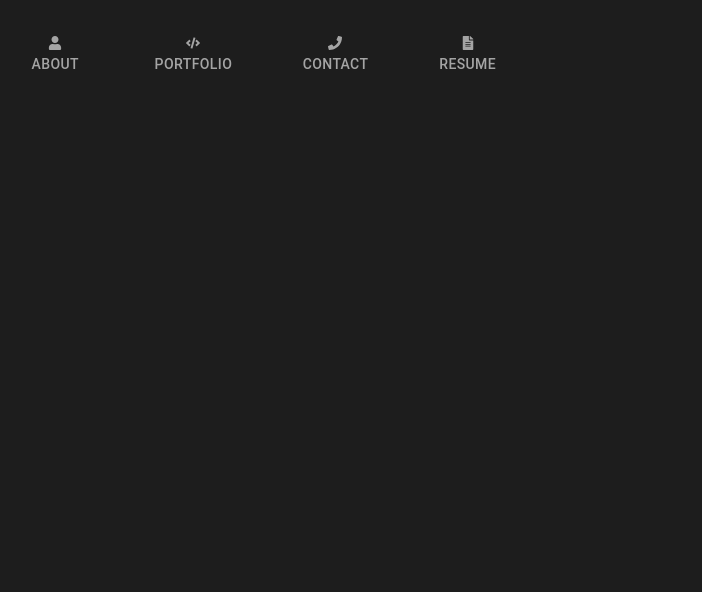
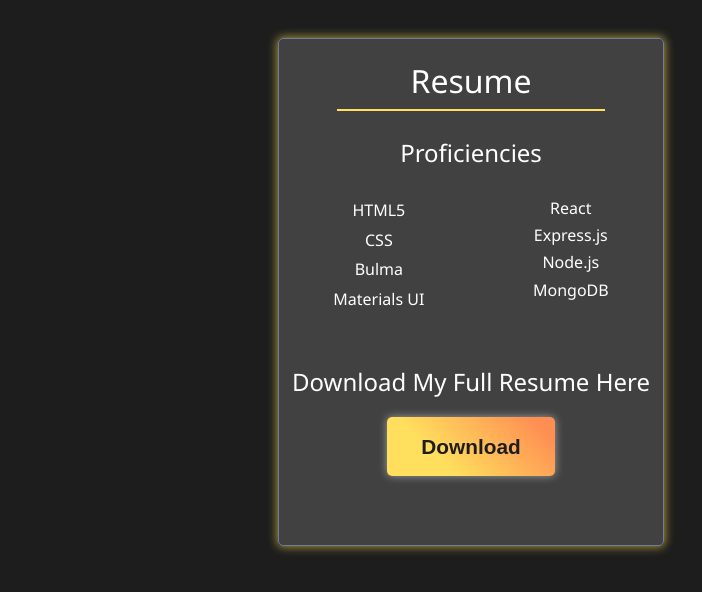
Before and after one commit to MackenzieJoyce/Portfolio, a React (Create React App) app: page /Portfolio/contact in a window 1280 px wide. Shown: the top 592 px of the page, without its empty margins (169-871 px from the left). Built offline with nearby package versions, Linux system fonts and the light colour scheme.

Commit message:
restart: added the Tab element back on but not the Tabs to go around it all

```diff
--- a/src/App.js
+++ b/src/App.js
@@ -1,4 +1,4 @@
-import React from 'react';
+import React, { useState } from 'react';
 import { BrowserRouter as Router, Routes, Route } from 'react-router-dom';
 
 import NavTabs from './pages/components/NavTabs';
@@ -11,16 +11,39 @@ import Resume from './pages/Resume';
 import projects from './pages/components/projects';
 
 const App = () => {
+  const [currentPage, setCurrentPage] = useState('Home');
+
+  // This method is checking to see what the value of `currentPage` is. Depending on the value of currentPage, we return the corresponding component to render.
+  const renderPage = () => {
+    if (currentPage === 'ABOUT') {
+      return <About />;
+    }
+    if (currentPage === 'PORTFOLIO') {
+      return <Portfolio />;
+    }
+    if (currentPage === 'CONTACT') {
+      return <Contact />;
+    }
+    return <Resume />;
+  };
+
+  const handlePageChange = (page) => setCurrentPage(page);
+
   return (
     <div className="wrapAll">
       <Router>
-        <NavTabs />
+        <NavTabs
+          currentPage={currentPage}
+          handlePageChange={handlePageChange}
+        />
+        {renderPage()}
 
         <Routes>
           <Route path="/" element={<About />} />
           <Route
             path="/portfolio"
-            element={<Portfolio projects={projects} />}/>
+            element={<Portfolio projects={projects} />}
+          />
           <Route path="/contact" element={<Contact />} />
           <Route path="/contact/email" element={<EmailForm />} />
           <Route path="/resume" element={<Resume />} />
--- a/src/index.css
+++ b/src/index.css
@@ -67,7 +67,7 @@ li {
 
 /* This padding is for the nav but in doesn't work within the component... */
 a {
-  padding: 2%;
+  padding-top: 2%;
   color: var(--light);
   text-decoration: none;
 }
@@ -81,6 +81,10 @@ a:hover {
   display: flex;
   justify-content: center !important;
 } */
+
+button.MuiButtonBase-root.MuiTab-root.MuiTab-labelIcon.MuiTab-textColorInherit.css-31rim9-MuiButtonBase-root-MuiTab-root {
+  margin: 0px;
+}
 
 .btn {
   padding: 4.5% 9%;
--- a/src/pages/components/NavTabs.js
+++ b/src/pages/components/NavTabs.js
@@ -1,6 +1,7 @@
 import React, { useState } from 'react';
 // import { BrowserRouter, Routes, Route, Link } from 'react-router-dom';
 import { Link } from 'react-router-dom';
+// import { styled } from '@mui/material/styles';
 import Tabs from '@mui/material/Tabs';
 import Tab from '@mui/material/Tab';
 import { FaUser, FaCode, FaPhone, FaFileAlt } from 'react-icons/fa';
@@ -22,14 +23,50 @@ const styles = {
   }
 };
 
+// const StyledTabs = styled((props) => (
+//   <Tabs
+//     {...props}
+//     TabIndicatorProps={{ children: <span className="MuiTabs-indicatorSpan" /> }}
+//   />
+// ))({
+//   '& .MuiTabs-indicator': {
+//     display: 'flex',
+//     justifyContent: 'center',
+//     backgroundColor: '#ffdf5d'
+//   },
+//   '& .MuiTabs-indicatorSpan': {
+//     margin: 0,
+//     maxWidth: 40,
+//     width: '100%',
+//     backgroundColor: '#FF8E53'
+//   }
+// });
+
+// const StyledTab = styled((props) => <Tab disableRipple {...props} />)(
+//   ({ theme }) => ({
+//     textTransform: 'none',
+//     fontWeight: theme.typography.fontWeightRegular,
+//     fontSize: theme.typography.pxToRem(15),
+//     marginRight: theme.spacing(1),
+//     color: 'rgba(255, 255, 255, 0.7)',
+//     '&.Mui-selected': {
+//       color: '#fff'
+//     },
+//     '&.Mui-focusVisible': {
+//       backgroundColor: 'rgba(100, 95, 228, 0.32)'
+//     }
+//   })
+// );
+
 const NavTabs = () => {
+  // ^^^ { currentPage, handlePageChange }
   // Says which tab is currently clicked
-  const [selectedTab, setSelectedTab] = useState(0);
+  // const [selectedTab, setSelectedTab] = useState(0);
 
   // Fxn triggered whenever you click another tab
-  const handleChange = (event, newValue) => {
-    setSelectedTab(newValue);
-  };
+  // const handleChange = (event, newValue) => {
+  //   setSelectedTab(newValue);
+  // };
 
   // const [pages] = useState([
   //   {name: 'About'},
@@ -40,15 +77,22 @@ const NavTabs = () => {
 
   // const [currentPage, setCurrentPage] = useState(pages[0]);
 
+  // const [value, setValue] = useState(0);
+
+  // const handleChange = (event, newValue) => {
+  //   setValue(newValue);
+  // };
+
   return (
     <header style={styles.header}>
-      <Tabs
-        onClick={selectedTab}
-        onChange={handleChange}
+      <nav
+        // value={value}
+        // onChange={handleChange}
         style={styles.nav}
-        sx={{
-          button: { color: '#fff' },
-          'button:hover': { color: 'gray' }
+        aria-label="styled tabs"
+        // sx={{
+        //   button: { color: '#fff' },
+        //   'button:hover': { color: 'gray' }
         // 'button.Mui-selected': { color: '#FF8E53' },
         // 'button:focus': { color: '#FF8E53', borderBottom: '3px solid #ffdf5d'},
         // '.css-1aquho2-MuiTabs-indicator': { background: '#FE6B8B' },
@@ -56,54 +100,55 @@ const NavTabs = () => {
         //   width: '530px'
         // }
         // 'div.MuiTabs-scroller.MuiTabes-fixed div.MuiTabs-flexContainer.css-heg063-MuiTabs-flexContainer': { display: 'flex', justifyContent: 'center' }
-        }}
+        // }}
       >
         <Link to="/">
-          {/* <span
+          {/* <Tab
             onClick={() => handlePageChange('About')}
             className={currentPage === 'About' ? 'nav-active-link' : 'nav-link'}
           >
             ABOUT
-          </span> */}
-          <Tab icon={<FaUser />} label="ABOUT" />
+          </Tab> */}
+          {/* <StyledTab icon={<FaUser />} label="ABOUT" /> */}
+
         </Link>
 
         <Link to="/portfolio">
-          {/* <span
+          {/* <Tab
             onClick={() => handlePageChange('About')}
             className={
               currentPage === 'Portfolio' ? 'nav-active-link' : 'nav-link'
             }
           >
             PORTFOLIO
-          </span> */}
-          <Tab icon={<FaCode />} label="PORTFOLIO" />
+          </Tab> */}
+          {/* <StyledTab icon={<FaCode />} label="PORTFOLIO" /> */}
         </Link>
 
         <Link to="/contact">
-          {/* <span
+          {/* <Tab
             onClick={() => handlePageChange('About')}
             className={
               currentPage === 'Contact' ? 'nav-active-link' : 'nav-link'
             }
           >
             CONTACT
-          </span> */}
-          <Tab icon={<FaPhone />} label="CONTACT" />
+          </Tab> */}
+          {/* <StyledTab icon={<FaPhone />} label="CONTACT" /> */}
         </Link>
 
         <Link to="/resume">
-          {/* <span
+          {/* <Tab
             onClick={() => handlePageChange('About')}
             className={
               currentPage === 'Resume' ? 'nav-active-link' : 'nav-link'
             }
           >
             RESUME
-          </span> */}
-          <Tab icon={<FaFileAlt />} label="RESUME" />
+          </Tab> */}
+          {/* <StyledTab icon={<FaFileAlt />} label="RESUME" /> */}
         </Link>
-      </Tabs>
+      </nav>
       {/* {selectedTab === 0 && <About />}
       {selectedTab === 1 && <Portfolio projects={projects} />}
       {selectedTab === 2 && <Contact />}
```
Lines whose indentation alone changed are shown as unchanged.
